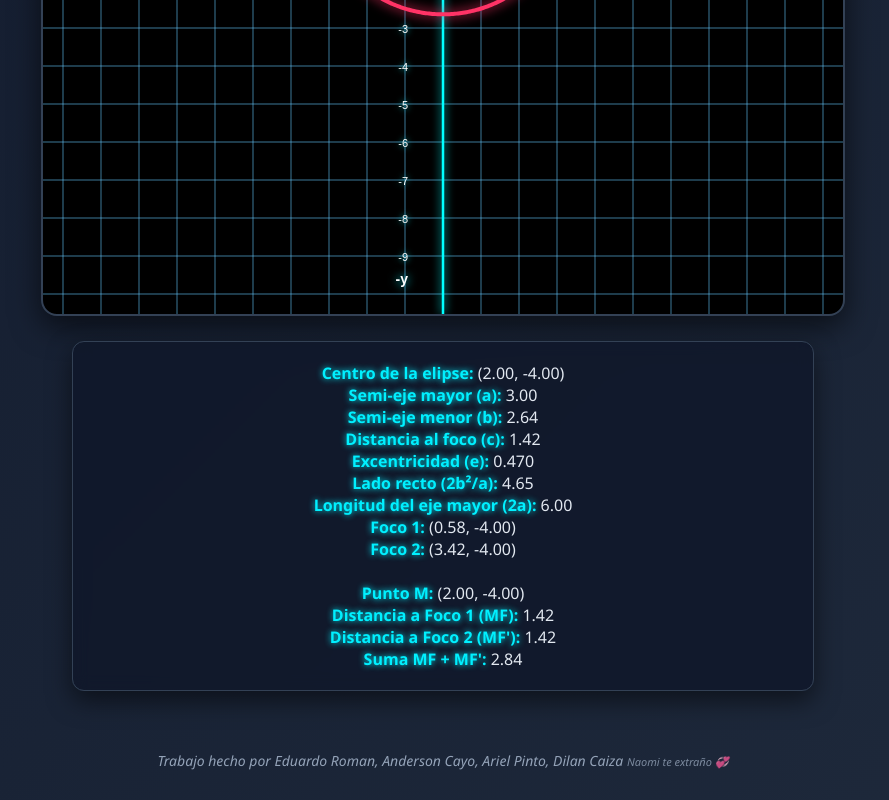
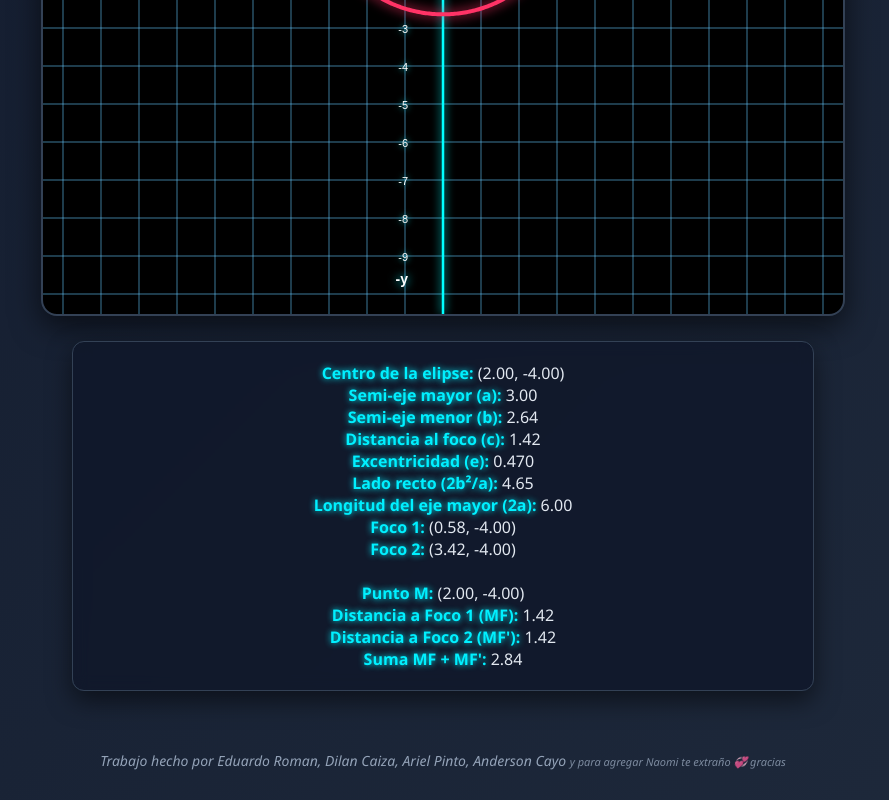
Before and after one commit to Cyo238/ABP2, a plain HTML site: page index.html in a window 1280 px wide. Shown: the part 1244-2044 px from the top of the page, without its empty margins (197-1086 px from the left). Drawn offline with Linux system fonts and the light colour scheme.

Commit message:
Update index.html

```diff
--- a/index.html
+++ b/index.html
@@ -68,8 +68,8 @@
         <div id="results" class="card"></div>
 
         <footer>
-            Trabajo hecho por Eduardo Roman, Anderson Cayo, Ariel Pinto, Dilan Caiza
-            <span>Naomi te extraño 💞</span>
+            Trabajo hecho por Eduardo Roman, Dilan Caiza, Ariel Pinto, Anderson Cayo
+            <span>y para agregar Naomi te extraño 💞 gracias</span>
         </footer>
     </div>
 
```
